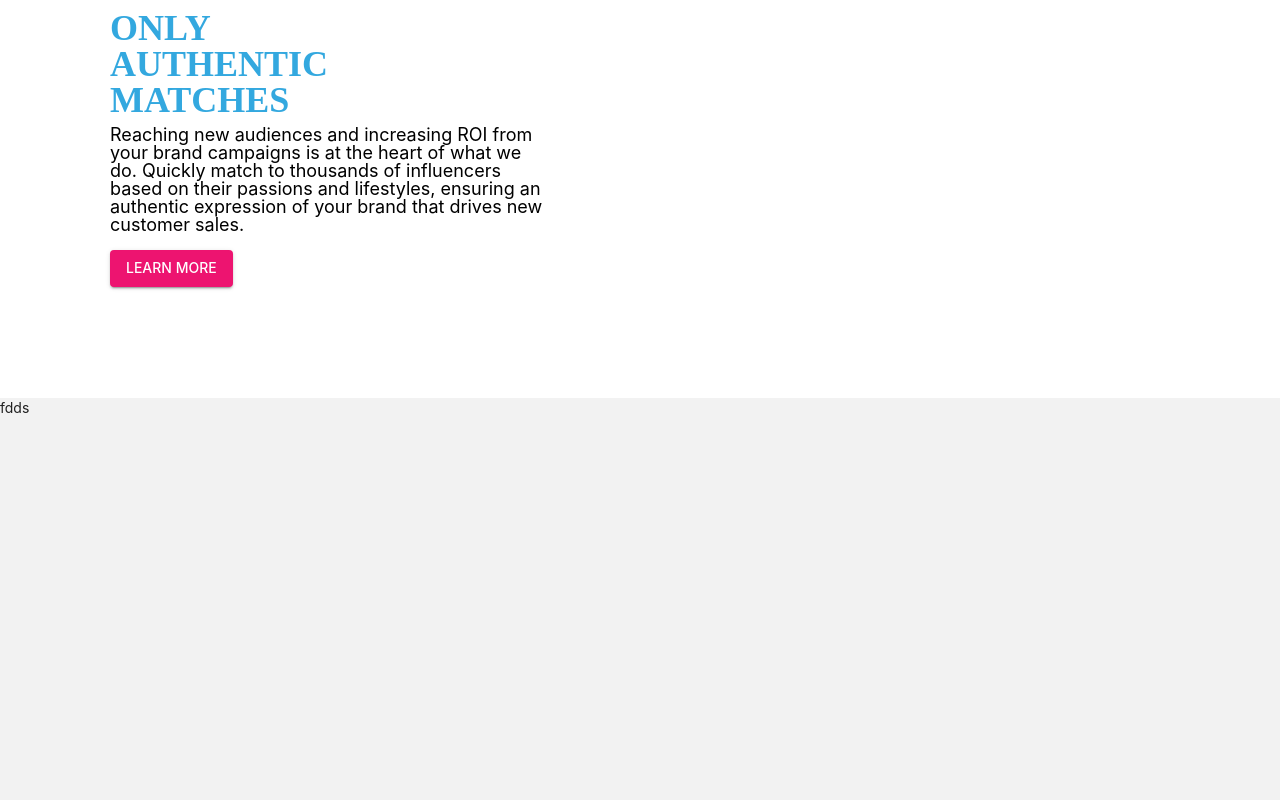
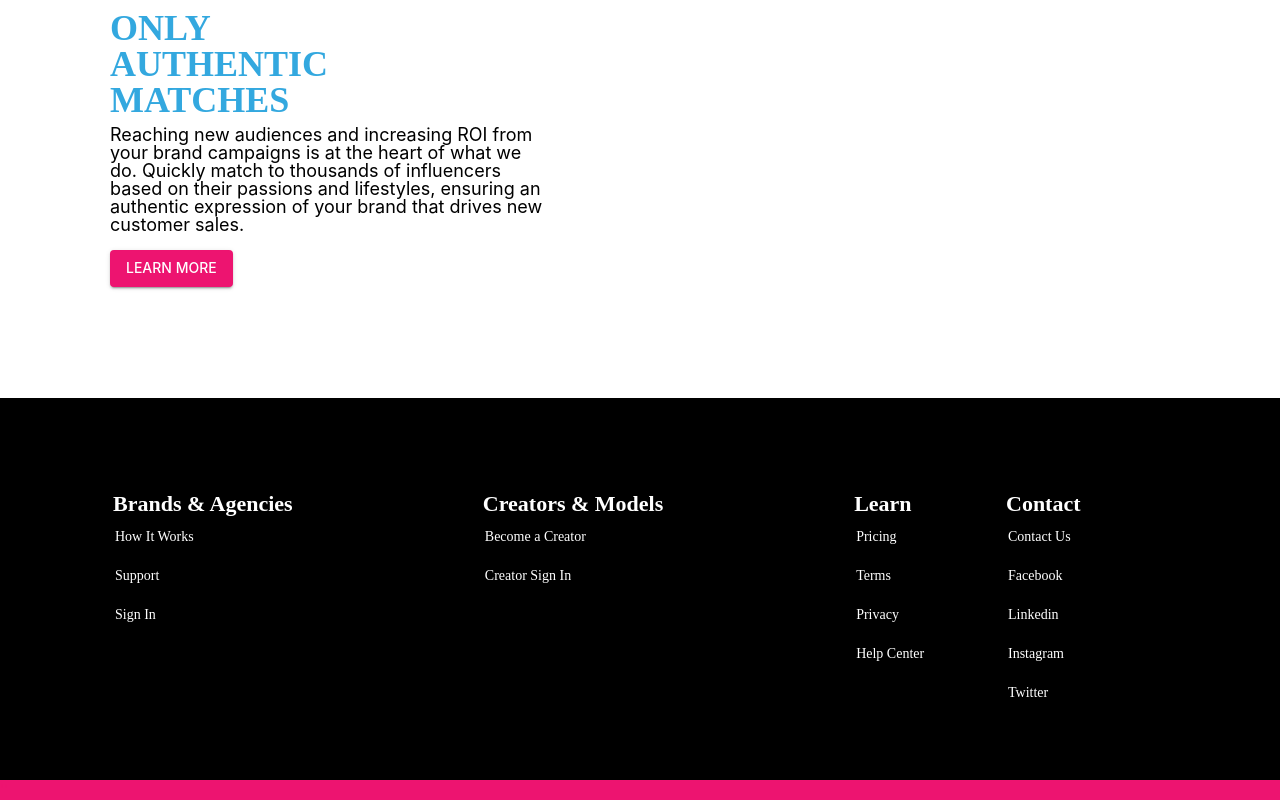
Before and after one commit to dwai03/amptest, a React (Create React App) app in the folder frontend/: page /#/ in a window 1280 px wide. Shown: the part 692-1492 px from the top of the page. Before the commit the page ends 1110 px from the top, so only its background shows below. Built offline with nearby package versions, Linux system fonts and the light colour scheme; a web font is replaced by a local one.

Commit message:
finished footer but routing still needs to be done

```diff
--- a/frontend/src/App.js
+++ b/frontend/src/App.js
@@ -44,7 +44,7 @@ export default function App() {
         </AuthRoute>
         <Box height={20} width={1} bgcolor="deeppink"></Box>
       </Switch>
-      <Footer />
+      {/* Footer isn't everywhere<Footer /> */}
     </div>
   );
 }
--- a/frontend/src/components/common/Footer.js
+++ b/frontend/src/components/common/Footer.js
@@ -1,40 +1,68 @@
 import React from 'react';
 import Link from '@material-ui/core/Link';
+import { Link as RouterLink } from 'react-router-dom';
+import "./Footer.scss";
 
 
 const Footer = () => {
     return (
-        // <table id='footertable' className='landingfooter'>
-        //     <tbody>
-        //         <td>Brands & Agencies
-        //             <tr>
-        //                 <Link to="/signup">Work Flow</Link>
-        //             </tr>
-        //             <tr>
-        //                 <Link to="/">Work Flow</Link>
-        //             </tr>
-        //             <tr>
-        //                 <Link to="/">Work Flow</Link>
-        //             </tr>
-        //             <tr>
-        //                 <Link to="/">Work Flow</Link>
-        //             </tr>
-        //         </td>
-        //         <td>Facets
-        //             <tr>Become a Creator</tr>
-
-        //         </td>
-        //         <td>Learn
-        //             <tr>Pricing</tr>
-
-        //         </td>
-        //         <td>Contact
-        //             <tr>Contact Us</tr>
-
-        //         </td>
-        //     </tbody>
-        // </table>
-        <div className='landingfooter'>fdds</div>
+        <div>
+            <table className='landingfooter'>
+                <tbody>
+                    <td className='footercolumn'>Brands & Agencies
+                        <tr>
+                            <Link component={RouterLink} to="/">How It Works</Link>
+                        </tr>
+                        <tr>
+                            <Link component={RouterLink} to="/dashboard">Support</Link>
+                        </tr>
+                        <tr>
+                            <Link component={RouterLink} to="/workflow">Sign In</Link>
+                        </tr>
+                    </td>
+                    <td className='footercolumn'>Creators & Models
+                        <tr>
+                            <Link component={RouterLink} to="/workflow">Become a Creator</Link>
+                        </tr>
+                        <tr>
+                            <Link component={RouterLink} to="/workflow">Creator Sign In</Link>
+                        </tr>
+                    </td>
+                    <td className='footercolumn'>Learn
+                        <tr>
+                            <Link component={RouterLink} to="/dashboard">Pricing</Link>
+                        </tr>
+                        <tr>
+                            <Link component={RouterLink} to="/dashboard">Terms</Link>
+                        </tr>
+                        <tr>
+                            <Link component={RouterLink} to="/dashboard">Privacy</Link>
+                        </tr>
+                        <tr>
+                            <Link component={RouterLink} to="/dashboard">Help Center</Link>
+                        </tr>
+                    </td>
+                    <td className='footercolumn'>Contact
+                        <tr>
+                            <Link component={RouterLink} to="/dashboard">Contact Us</Link>
+                        </tr>
+                        <tr>
+                            <Link component={RouterLink} to="/dashboard">Facebook</Link>
+                        </tr>
+                        <tr>
+                            <Link component={RouterLink} to="/dashboard">Linkedin</Link>
+                        </tr>
+                        <tr>
+                            <Link component={RouterLink} to="/dashboard">Instagram</Link>
+                        </tr>
+                        <tr>
+                            <Link component={RouterLink} to="/dashboard">Twitter</Link>
+                        </tr>
+                    </td>
+                </tbody>
+            </table>
+            <div className = 'landingfooterbar'>'' </div>
+        </div>
     )
 }
 
--- /dev/null
+++ b/frontend/src/components/common/Footer.scss
@@ -0,0 +1,22 @@
+.landingfooter {
+    background-Color: black;
+
+    font: normal normal bold 22px/24px Tenon;
+    color: white;
+    height: 382px;
+    width: 100%;
+    padding: 91px 118px 0px 110px;
+    a {
+        font: normal normal normal 14px/37px Tenon;
+        color: white;
+    }
+    .footercolumn {
+        vertical-align: text-top;
+    }
+}
+.landingfooterbar{
+    background-color: #ED1470;
+    color: #ED1470;
+    height: 41;
+    width: 100%;
+}
--- a/frontend/src/pages/landing_page/LandingPage.js
+++ b/frontend/src/pages/landing_page/LandingPage.js
@@ -5,6 +5,7 @@ import Box from '@material-ui/core/Box';
 import Typography from '@material-ui/core/Typography';
 import Container from '@material-ui/core/Container';
 import { Button, CssBaseline } from '@material-ui/core';
+import Footer from '../../../src/components/common/Footer'
 
 const useStyles = makeStyles((theme)=> ({
   container: {
@@ -103,6 +104,7 @@ export default function LandingPage() {
             </div>
           </Box>
         </Box>
+        <Footer />
     </React.Fragment>
   )
 }
```
Also changed, not shown: frontend/public/assets/styles.css (deleted, +0 -15 lines), frontend/src/stylesheets/styles.css (deleted, +0 -15 lines), frontend/src/stylesheets/styles.scss (deleted, +0 -15 lines), 2 other files (tests, documents, lock files or other folders).
